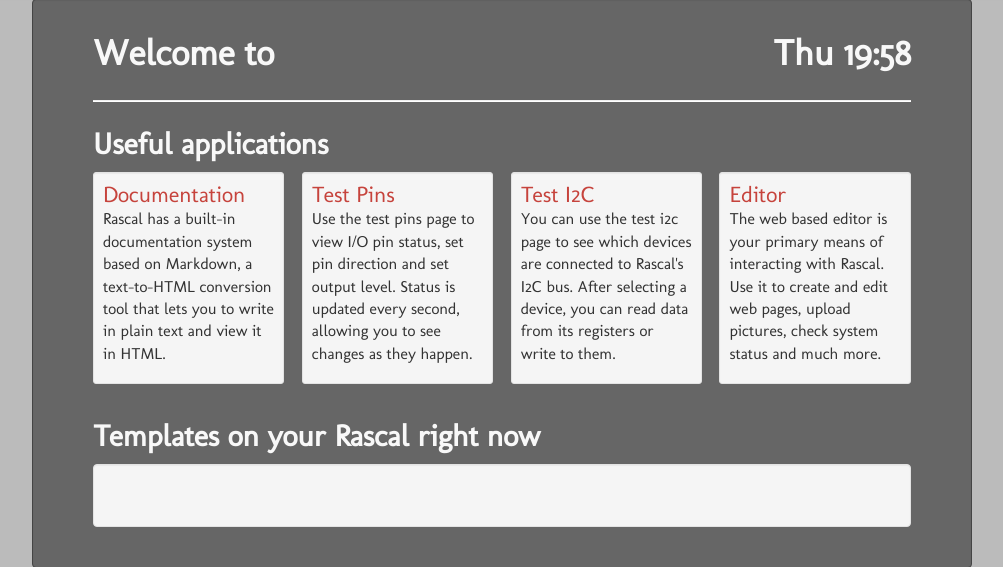
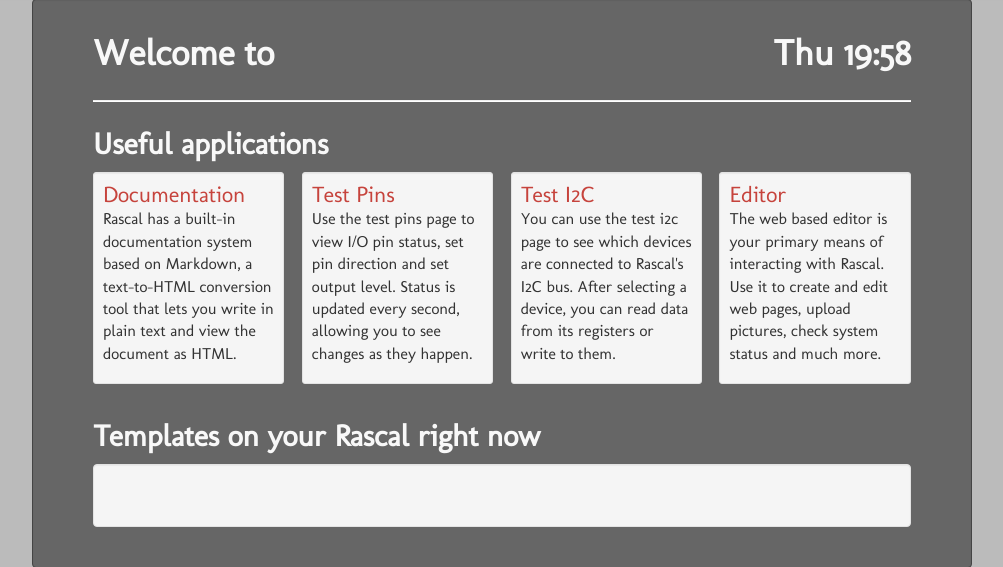
Before and after one commit to rascalmicro/demos, a Flask app: template templates/index.html in a window 1280 px wide. Shown: the part 59-626 px from the top of the page, without its empty margins (138-1141 px from the left). Run offline with Flask 2, Linux system fonts and the light colour scheme; the template is opened without the code that fills it, so the values that code supplies are empty; some libraries are stand-ins or nearby versions.

Commit message:
Improved home page Documentation description

```diff
--- a/templates/index.html
+++ b/templates/index.html
@@ -41,7 +41,7 @@
                     <div class="well well-small app">
                         <a class="applink" href="/docs/about-docs.md" target="_app">Documentation</a>
                         <p>Rascal has a built-in documentation system based on Markdown, a text-to-HTML
-                            conversion tool that lets you to write in plain text and view it in HTML.
+                            conversion tool that lets you write in plain text and view the document as HTML.
                         </p>
                     </div>
                 </div>
```
